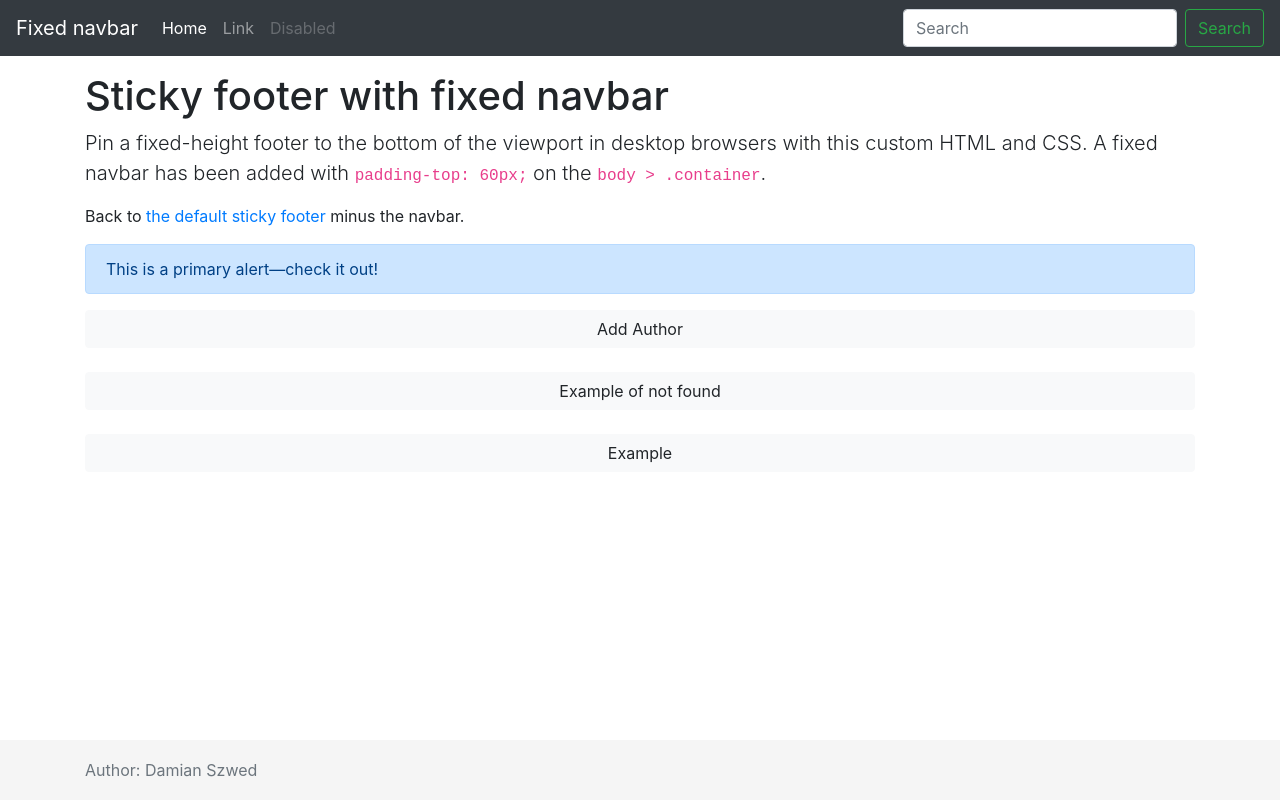
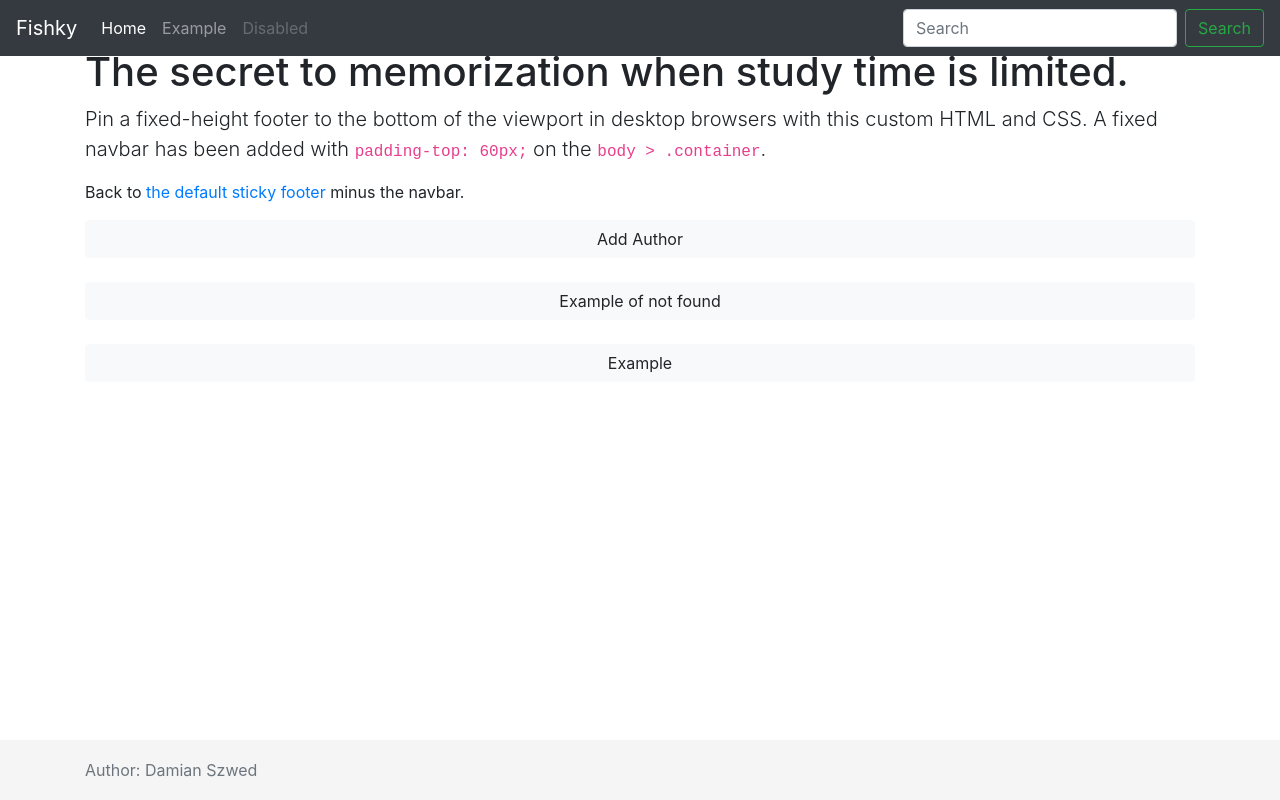
Before and after one commit to damianszwed/fishky-ui, a React (Create React App) app: page / in a window 1280 px wide. Built offline with nearby package versions, Linux system fonts and the light colour scheme.

Commit message:
Added h1 to Home page

```diff
--- a/package.json
+++ b/package.json
@@ -15,10 +15,10 @@
     "react-dom": "^16.2.0",
     "react-redux": "^5.0.7",
     "react-router-dom": "^4.2.2",
-    "toastr": "^2.1.4",
     "redux": "^3.7.2",
     "redux-logger": "^3.0.6",
-    "redux-thunk": "^2.2.0"
+    "redux-thunk": "^2.2.0",
+    "toastr": "^2.1.4"
   },
   "scripts": {
     "start": "react-scripts start",
--- a/public/index.html
+++ b/public/index.html
@@ -4,7 +4,7 @@
     <title>Fishky</title>
     <meta charset="utf-8">
     <meta name="viewport" content="width=device-width, initial-scale=1">
-	<meta name="description" content="Language learning and historical dates support service.">
+	<meta name="description" content="The secret to memorization When study time is limited">
     <meta name="author" content="Damian Szwed">
     <link rel="manifest" href="%PUBLIC_URL%/manifest.json">
     <link rel="shortcut icon" href="%PUBLIC_URL%/favicon.ico">
--- a/src/components/Home.js
+++ b/src/components/Home.js
@@ -3,9 +3,11 @@ import { Link } from 'react-router-dom'
 
 const Home = () => (
     <div>
-        <div className="alert alert-primary" role="alert">
-            This is a primary alert—check it out!
-        </div>
+        <h1 className="mt-5">The secret to memorization when study time is limited.</h1>
+        <p className="lead">Pin a fixed-height footer to the bottom of the viewport in desktop browsers
+            with this custom HTML and CSS. A fixed navbar has been added with <code>padding-top:
+                60px;</code> on the <code>body &gt; .container</code>.</p>
+        <p>Back to <a href="../sticky-footer">the default sticky footer</a> minus the navbar.</p>
         <Link to="addAuthor" className="btn btn-light btn-block">Add Author</Link><br />
         <Link to="notFound" className="btn btn-light btn-block">Example of not found</Link><br />
         <Link to="example" className="btn btn-light btn-block">Example</Link>
--- a/src/components/Main.js
+++ b/src/components/Main.js
@@ -7,13 +7,7 @@ import NotFoundPage from '../components/NotFoundPage'
 const Main = () => {
     return (
         <div>
-            <br />
             <main role="main" className="container">
-                <h1 className="mt-5">Sticky footer with fixed navbar</h1>
-                <p className="lead">Pin a fixed-height footer to the bottom of the viewport in desktop browsers
-                    with this custom HTML and CSS. A fixed navbar has been added with <code>padding-top:
-                        60px;</code> on the <code>body &gt; .container</code>.</p>
-                <p>Back to <a href="../sticky-footer">the default sticky footer</a> minus the navbar.</p>
                 <Switch>
                     <Route path="/" exact component={Home}/>
                     <Route path="/example" component={ProductsAndCartContainer}/>
--- a/src/components/Navbar.js
+++ b/src/components/Navbar.js
@@ -1,19 +1,20 @@
 import React from 'react'
+import { Link } from 'react-router-dom'
 
 const Navbar = () => {
     return (
         <nav className="navbar navbar-expand-md navbar-dark fixed-top bg-dark">
-            <a className="navbar-brand" href="#">Fixed navbar</a>
+            <Link to="/" className="navbar-brand">Fishky</Link>
             <button className="navbar-toggler" type="button" data-toggle="collapse" data-target="#navbarCollapse" aria-controls="navbarCollapse" aria-expanded="false" aria-label="Toggle navigation">
                 <span className="navbar-toggler-icon" />
             </button>
             <div className="collapse navbar-collapse" id="navbarCollapse">
                 <ul className="navbar-nav mr-auto">
                     <li className="nav-item active">
-                        <a className="nav-link" href="#">Home <span className="sr-only">(current)</span></a>
+                        <Link to="/" className="nav-link">Home <span className="sr-only">(current)</span></Link>
                     </li>
                     <li className="nav-item">
-                        <a className="nav-link" href="#">Link</a>
+                        <Link to="/example" className="nav-link">Example</Link>
                     </li>
                     <li className="nav-item">
                         <a className="nav-link disabled" href="#">Disabled</a>
```
